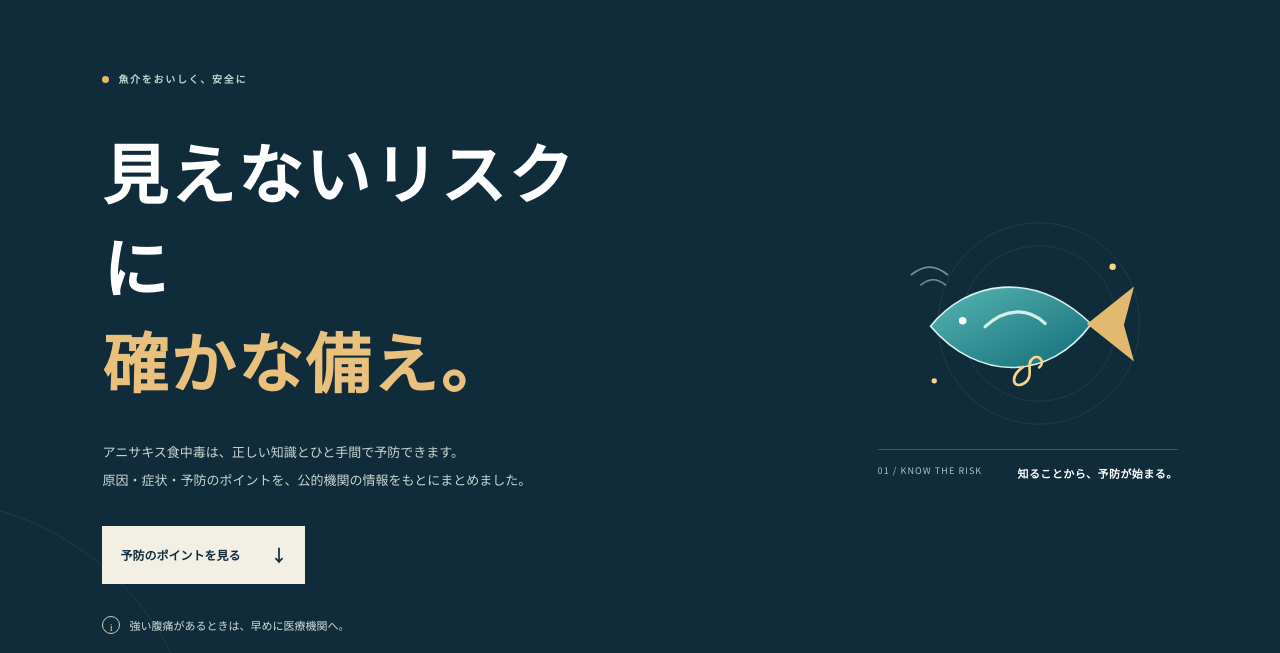
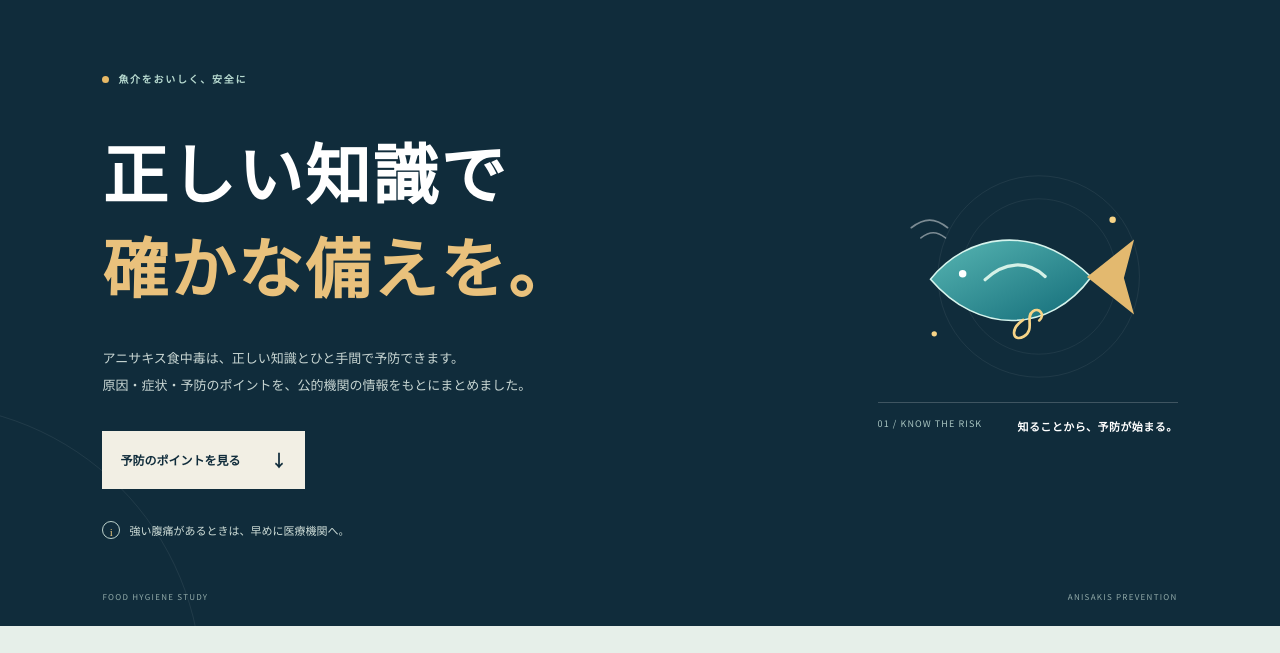
Before and after one commit to TEIJI-MP4/anisakisu-guide, a plain HTML site: page index.html in a window 1280 px wide. Shown: the part 78-731 px from the top of the page. Drawn offline with Linux system fonts and the light colour scheme.

Commit message:
Update index.html

```diff
--- a/index.html
+++ b/index.html
@@ -42,7 +42,7 @@
     <section class="hero" id="top">
       <div class="hero-inner">
         <p class="eyebrow"><span class="eyebrow-dot"></span>魚介をおいしく、安全に</p>
-        <h1>見えないリスクに<br><em>確かな備え。</em></h1>
+        <h1>正しい知識で<br><em>確かな備えを。</em></h1>
         <p class="hero-copy">アニサキス食中毒は、正しい知識とひと手間で予防できます。<br class="desktop">原因・症状・予防のポイントを、公的機関の情報をもとにまとめました。</p>
         <a class="button button-light" href="#prevention">予防のポイントを見る <span aria-hidden="true">↓</span></a>
         <div class="hero-note"><span class="note-icon" aria-hidden="true">i</span>強い腹痛があるときは、早めに医療機関へ。</div>
```
